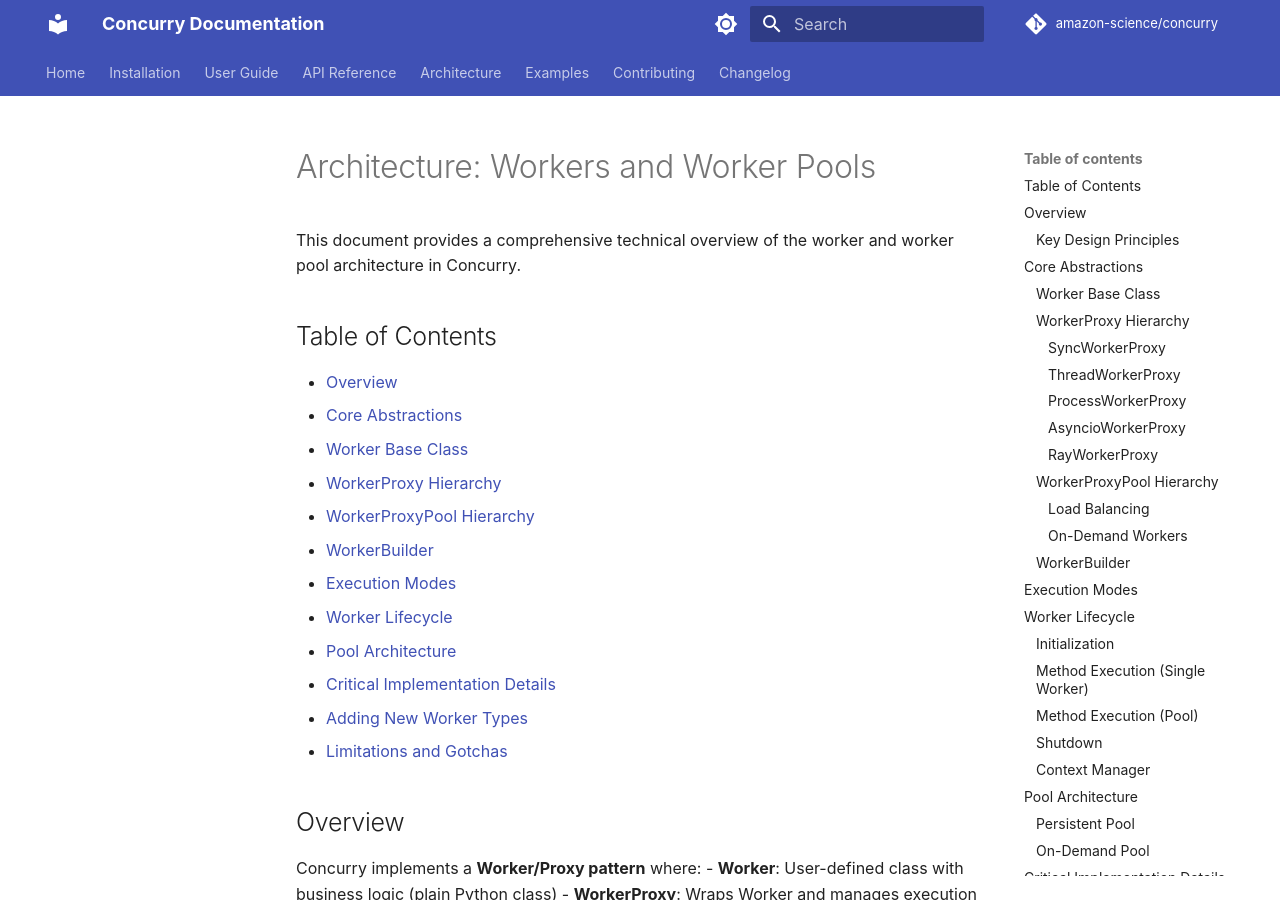
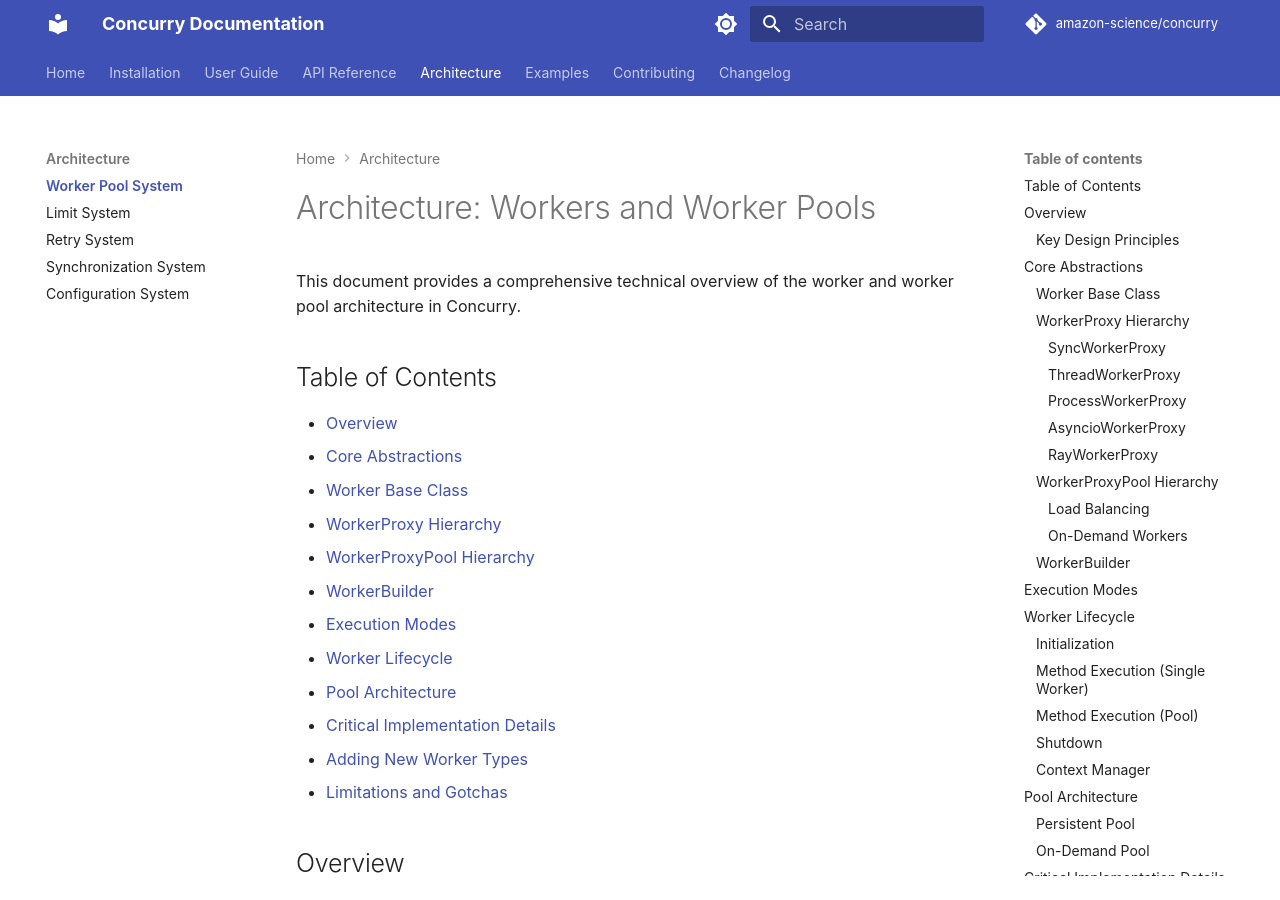
Before and after one commit to amazon-science/concurry, an MkDocs documentation site: the page built from docs/architecture/workers.md, in a window 1280 px wide and 900 px high. Built offline with MkDocs 1.6.1 and Material for MkDocs 9.7.7, drawn with Linux system fonts in a browser that asks for light colours; comment, search, counter and statistics services are not loaded; the version menu is left out; some of the changed lines change nothing that is shown.

Commit message:
Added missing docs to documentation index

```diff
--- a/mkdocs.yml
+++ b/mkdocs.yml
@@ -12,14 +12,14 @@
   - Installation: installation.md
   - User Guide:
     - Getting Started: user-guide/getting-started.md
-    - Configuration: user-guide/configuration.md
     - Workers: user-guide/workers.md
     - Worker Pools: user-guide/pools.md
+    - Futures: user-guide/futures.md
     - Synchronization: user-guide/synchronization.md
-    - Limits: user-guide/limits.md
-    - Retry Mechanisms: user-guide/retries.md
-    - Futures: user-guide/futures.md
+    - Rate and Resource Limits: user-guide/limits.md
+    - Automatic Retries: user-guide/retries.md
     - Progress Tracking: user-guide/progress.md
+    - Configuration: user-guide/configuration.md
   - API Reference:
     - Overview: api/index.md
     - Workers: api/workers.md
@@ -28,9 +28,11 @@
     - Futures: api/futures.md
     - Progress: api/progress.md
   - Architecture:
-    - Configuration System: architecture/configuration.md
+    - Worker Pool System: architecture/workers.md
+    - Limit System: architecture/limits.md
     - Retry System: architecture/retries.md
     - Synchronization System: architecture/synchronization.md
+    - Configuration System: architecture/configuration.md
   - Examples: examples.md
   - Contributing: contributing.md
   - Changelog: changelog.md
```
